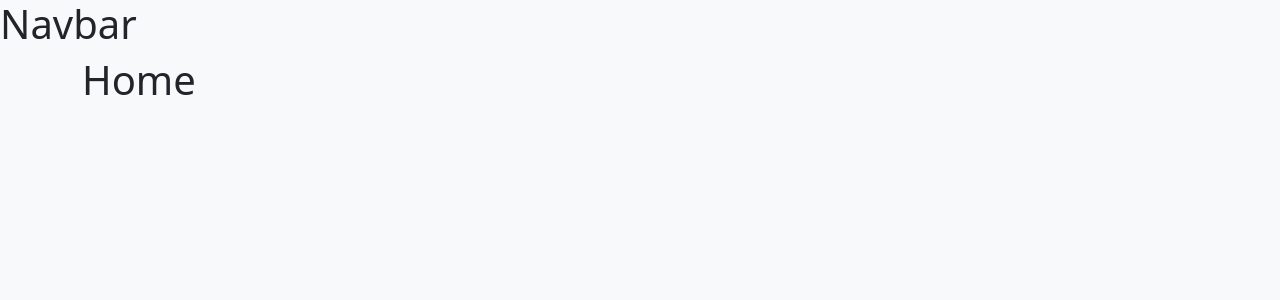
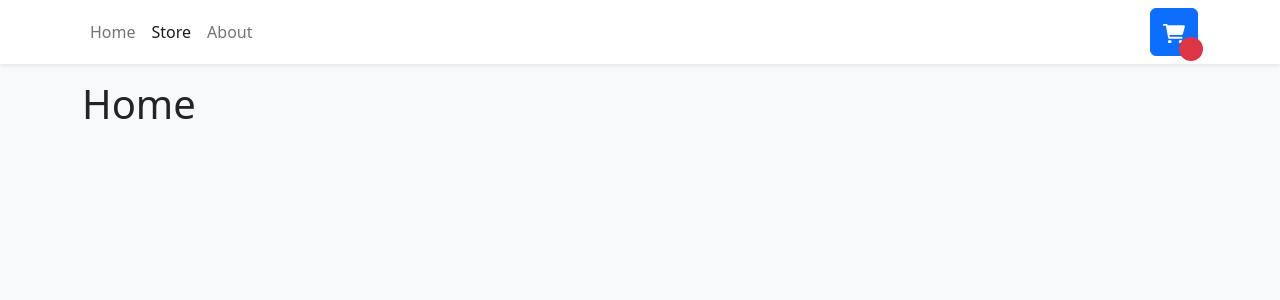
Before and after one commit to manuskj/shopping-cart, a React (Vite) app: page /store in a window 1280 px wide. Shown: the top 300 px of the page. Built offline with nearby package versions, Linux system fonts and the light colour scheme.

Commit message:
[feat] add navbar component

```diff
--- a/src/components/Navbar.tsx
+++ b/src/components/Navbar.tsx
@@ -1,5 +1,43 @@
-import { Navbar as NavbarBs } from "react-bootstrap";
+import { Container, Nav, Button, Navbar as NavbarBs } from "react-bootstrap";
+import { NavLink } from "react-router-dom";
 
 export function Navbar() {
-  return <h1>Navbar</h1>;
+  return (
+    <NavbarBs sticky="top" className="bg-white shadow-sm mb-3">
+      <Container>
+        <Nav className="me-auto">
+          <Nav.Link to="/" as={NavLink}>
+            Home
+          </Nav.Link>
+          <Nav.Link to="/store" as={NavLink}>
+            Store
+          </Nav.Link>
+          <Nav.Link to="/about" as={NavLink}>
+            About
+          </Nav.Link>
+        </Nav>
+        <Button style={{ width: "3rem", height: "3rem", position: "relative" }}>
+          <svg
+            xmlns="http://www.w3.org/2000/svg"
+            viewBox="0 0 576 512"
+            fill="currentColor"
+          >
+            <path d="M96 0C107.5 0 117.4 8.19 119.6 19.51L121.1 32H541.8C562.1 32 578.3 52.25 572.6 72.66L518.6 264.7C514.7 278.5 502.1 288 487.8 288H170.7L179.9 336H488C501.3 336 512 346.7 512 360C512 373.3 501.3 384 488 384H159.1C148.5 384 138.6 375.8 136.4 364.5L76.14 48H24C10.75 48 0 37.25 0 24C0 10.75 10.75 0 24 0H96zM128 464C128 437.5 149.5 416 176 416C202.5 416 224 437.5 224 464C224 490.5 202.5 512 176 512C149.5 512 128 490.5 128 464zM512 464C512 490.5 490.5 512 464 512C437.5 512 416 490.5 416 464C416 437.5 437.5 416 464 416C490.5 416 512 437.5 512 464z" />
+          </svg>
+          <div
+            className="rounded-circle bg-danger d-flex justify-content-center align-items-center"
+            style={{
+              color: "white",
+              width: "1.5rem",
+              height: "1.5rem",
+              position: "absolute",
+              bottom: 0,
+              right: 0,
+              transform: "translate(25%, 25%)",
+            }}
+          ></div>
+        </Button>
+      </Container>
+    </NavbarBs>
+  );
 }
```
